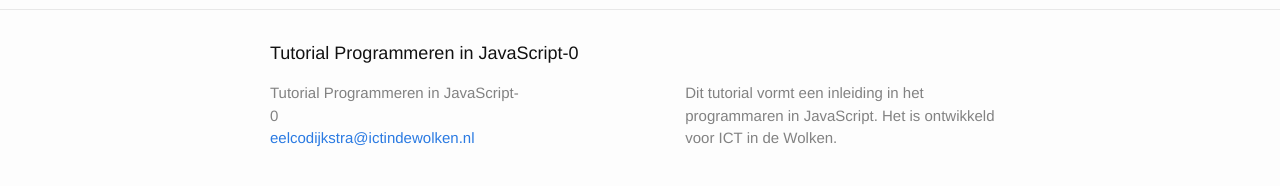
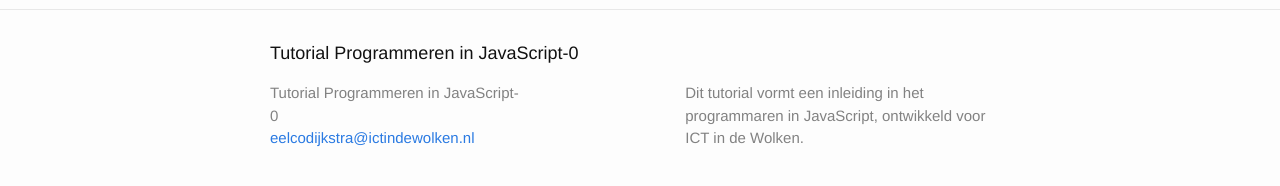
Before and after one commit to eelcodijkstra/pjs0, a Jekyll site: the page built from index.html, in a window 1280 px wide. Shown: the part 416-602 px from the top of the page. Built offline with Jekyll 4.4.1, drawn with Linux system fonts in a browser that asks for light colours; a file with an impossible date is left out.

Commit message:
Update _config.yml

```diff
--- a/_config.yml
+++ b/_config.yml
@@ -2,8 +2,8 @@
 title: Tutorial Programmeren in JavaScript-0
 email: eelcodijkstra@ictindewolken.nl
 description: > # this means to ignore newlines until "baseurl:"
-  Dit tutorial vormt een inleiding in het programmaren in JavaScript.
-  Het is ontwikkeld voor ICT in de Wolken.
+  Dit tutorial vormt een inleiding in het programmaren in JavaScript,
+  ontwikkeld voor ICT in de Wolken.
 baseurl: "/pjs0/" # the subpath of your site, e.g. /blog/
 
 url: "http://eelcodijkstra.github.io" # the base hostname & protocol for your site
```
